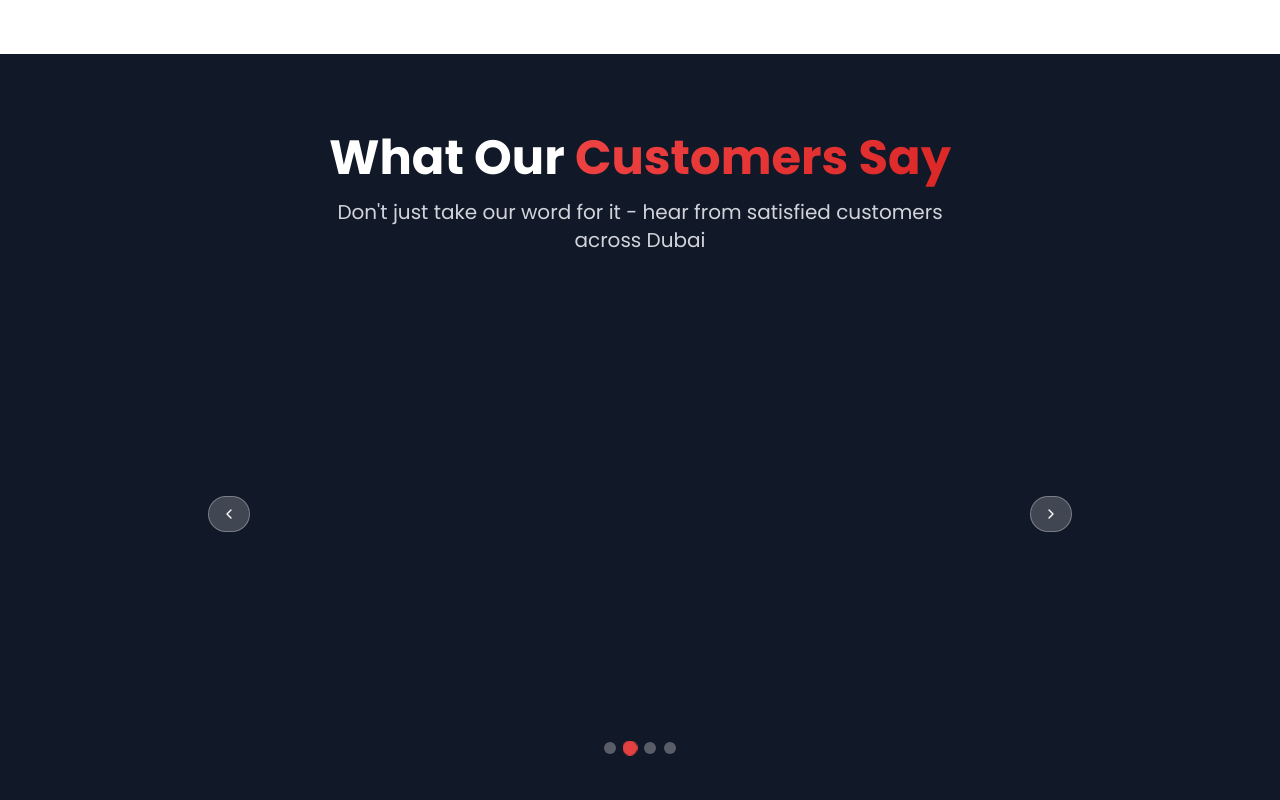
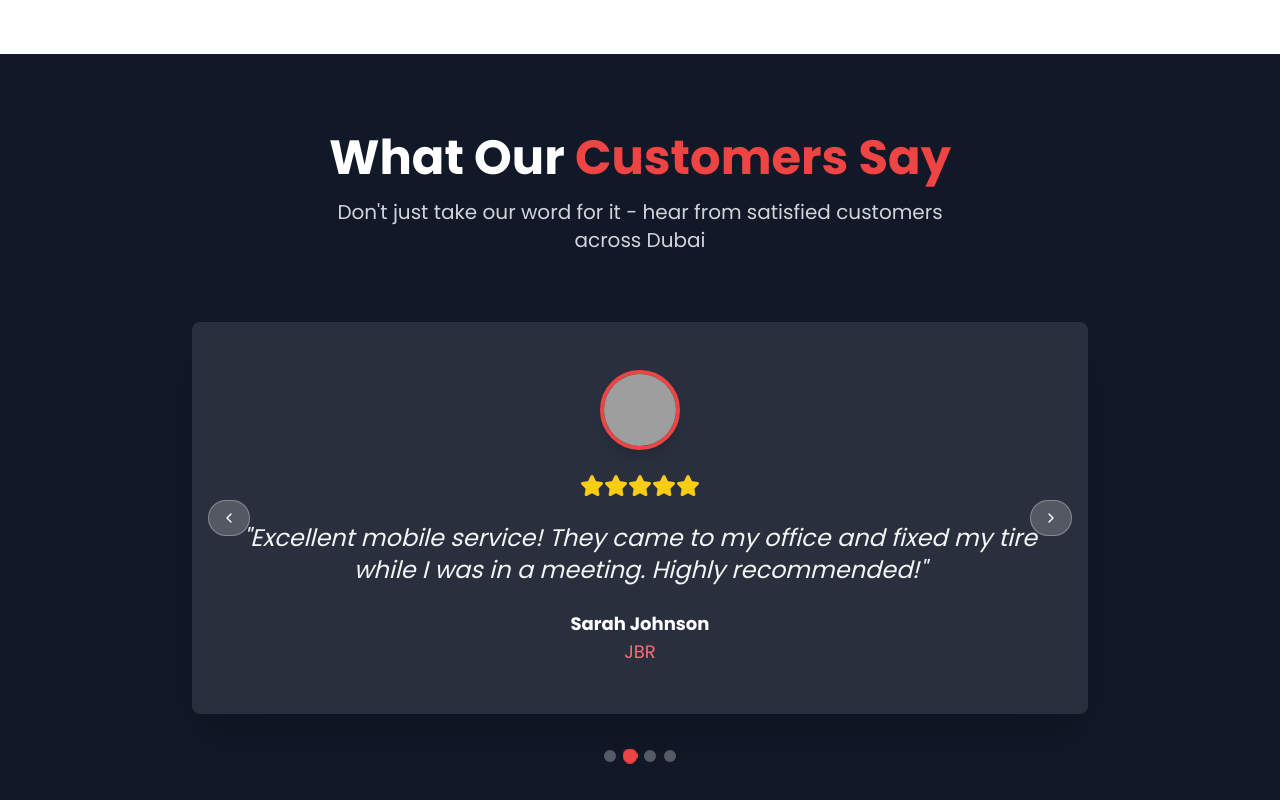
Before and after one commit to FaixyX/dubai-auto-canvas, a React (Vite) app: page / in a window 1280 px wide. Shown: the part 2740-3540 px from the top of the page. Built offline with nearby package versions, Linux system fonts and the light colour scheme; grey boxes are pictures that could not be loaded.

Commit message:
Fix: Testimonials section visibility
The testimonials section was not visible. This commit addresses the issue.

```diff
--- a/src/components/TestimonialsSection.tsx
+++ b/src/components/TestimonialsSection.tsx
@@ -52,26 +52,6 @@ const TestimonialsSection = () => {
     return () => clearInterval(timer);
   }, [testimonials.length, isAnimating]);
 
-  useEffect(() => {
-    const observerOptions = {
-      threshold: 0.1,
-      rootMargin: '0px 0px -50px 0px'
-    };
-
-    const observer = new IntersectionObserver((entries) => {
-      entries.forEach((entry) => {
-        if (entry.isIntersecting) {
-          entry.target.classList.add('animate');
-        }
-      });
-    }, observerOptions);
-
-    const animateElements = document.querySelectorAll('.animate-on-scroll, .animate-on-scroll-left, .animate-on-scroll-right');
-    animateElements.forEach((el) => observer.observe(el));
-
-    return () => observer.disconnect();
-  }, []);
-
   const nextTestimonial = () => {
     if (!isAnimating) {
       setIsAnimating(true);
@@ -105,9 +85,9 @@ const TestimonialsSection = () => {
   return (
     <section id="testimonials" className="py-20 bg-gray-900 text-white overflow-hidden">
       <div className="container mx-auto px-4">
-        <div className="text-center mb-16 animate-on-scroll">
+        <div className="text-center mb-16">
           <h2 className="text-4xl md:text-5xl font-bold mb-4">
-            What Our <span className="text-red-500 gradient-text">Customers Say</span>
+            What Our <span className="text-red-500">Customers Say</span>
           </h2>
           <p className="text-xl text-gray-300 max-w-2xl mx-auto">
             Don't just take our word for it - hear from satisfied customers across Dubai
@@ -116,28 +96,30 @@ const TestimonialsSection = () => {
 
         <div className="relative max-w-4xl mx-auto">
           {/* Main Testimonial Card */}
-          <div className="relative">
-            <Card className={`bg-white/10 backdrop-blur-sm border-0 shadow-2xl overflow-hidden animate-on-scroll hover-lift transition-all duration-500 ${isAnimating ? 'opacity-50 scale-95' : 'opacity-100 scale-100'}`}>
+          <div className="relative min-h-[400px] flex items-center">
+            <Card className={`w-full bg-white/10 backdrop-blur-sm border-0 shadow-2xl transition-all duration-300 ${
+              isAnimating ? 'opacity-70 scale-98' : 'opacity-100 scale-100'
+            }`}>
               <CardContent className="p-8 md:p-12 text-center">
-                <div className="mb-6 animate-scale-in">
+                <div className="mb-6">
                   <img
                     src={testimonials[currentTestimonial].avatar}
                     alt={testimonials[currentTestimonial].name}
-                    className="w-20 h-20 rounded-full mx-auto border-4 border-red-500 shadow-lg animate-pulse-gentle"
+                    className="w-20 h-20 rounded-full mx-auto border-4 border-red-500 shadow-lg"
                   />
                 </div>
 
-                <div className="flex justify-center mb-6 animate-fade-in animate-delay-200">
+                <div className="flex justify-center mb-6">
                   {[...Array(testimonials[currentTestimonial].rating)].map((_, i) => (
-                    <Star key={i} className="w-6 h-6 text-yellow-400 fill-current animate-bounce-gentle" style={{ animationDelay: `${i * 100}ms` }} />
+                    <Star key={i} className="w-6 h-6 text-yellow-400 fill-current" />
                   ))}
                 </div>
 
-                <blockquote className="text-xl md:text-2xl text-gray-100 mb-6 italic leading-relaxed animate-fade-in animate-delay-300">
+                <blockquote className="text-xl md:text-2xl text-gray-100 mb-6 italic leading-relaxed">
                   "{testimonials[currentTestimonial].text}"
                 </blockquote>
 
-                <div className="text-lg animate-fade-in animate-delay-500">
+                <div className="text-lg">
                   <div className="font-bold text-white">{testimonials[currentTestimonial].name}</div>
                   <div className="text-red-400">{testimonials[currentTestimonial].location}</div>
                 </div>
@@ -151,7 +133,7 @@ const TestimonialsSection = () => {
             size="sm"
             onClick={prevTestimonial}
             disabled={isAnimating}
-            className="absolute left-4 top-1/2 -translate-y-1/2 bg-white/20 border-white/30 text-white hover:bg-white/30 rounded-full p-3 hover:scale-110 transition-all duration-300 disabled:opacity-50"
+            className="absolute left-4 top-1/2 -translate-y-1/2 bg-white/20 border-white/30 text-white hover:bg-white/30 rounded-full p-3 hover:scale-110 transition-all duration-300 disabled:opacity-50 z-10"
           >
             <ChevronLeft className="w-6 h-6" />
           </Button>
@@ -161,14 +143,14 @@ const TestimonialsSection = () => {
             size="sm"
             onClick={nextTestimonial}
             disabled={isAnimating}
-            className="absolute right-4 top-1/2 -translate-y-1/2 bg-white/20 border-white/30 text-white hover:bg-white/30 rounded-full p-3 hover:scale-110 transition-all duration-300 disabled:opacity-50"
+            className="absolute right-4 top-1/2 -translate-y-1/2 bg-white/20 border-white/30 text-white hover:bg-white/30 rounded-full p-3 hover:scale-110 transition-all duration-300 disabled:opacity-50 z-10"
           >
             <ChevronRight className="w-6 h-6" />
           </Button>
         </div>
 
         {/* Dots Indicator */}
-        <div className="flex justify-center mt-8 space-x-2 animate-on-scroll animate-delay-700">
+        <div className="flex justify-center mt-8 space-x-2">
           {testimonials.map((_, index) => (
             <button
               key={index}
@@ -176,7 +158,7 @@ const TestimonialsSection = () => {
               disabled={isAnimating}
               className={`w-3 h-3 rounded-full transition-all duration-300 hover:scale-125 disabled:cursor-not-allowed ${
                 index === currentTestimonial
-                  ? 'bg-red-500 scale-125 animate-pulse-gentle'
+                  ? 'bg-red-500 scale-125'
                   : 'bg-white/30 hover:bg-white/50'
               }`}
             />
@@ -186,7 +168,7 @@ const TestimonialsSection = () => {
         {/* Background Testimonials (Floating) */}
         <div className="grid grid-cols-1 md:grid-cols-3 gap-6 mt-16 opacity-50">
           {testimonials.slice(0, 3).map((testimonial, index) => (
-            <Card key={index} className={`bg-white/5 backdrop-blur-sm border-white/10 hover-lift animate-on-scroll`} style={{ animationDelay: `${index * 200}ms` }}>
+            <Card key={index} className="bg-white/5 backdrop-blur-sm border-white/10 hover:bg-white/10 transition-all duration-300">
               <CardContent className="p-6 text-center">
                 <div className="flex justify-center mb-3">
                   {[...Array(testimonial.rating)].map((_, i) => (
```
